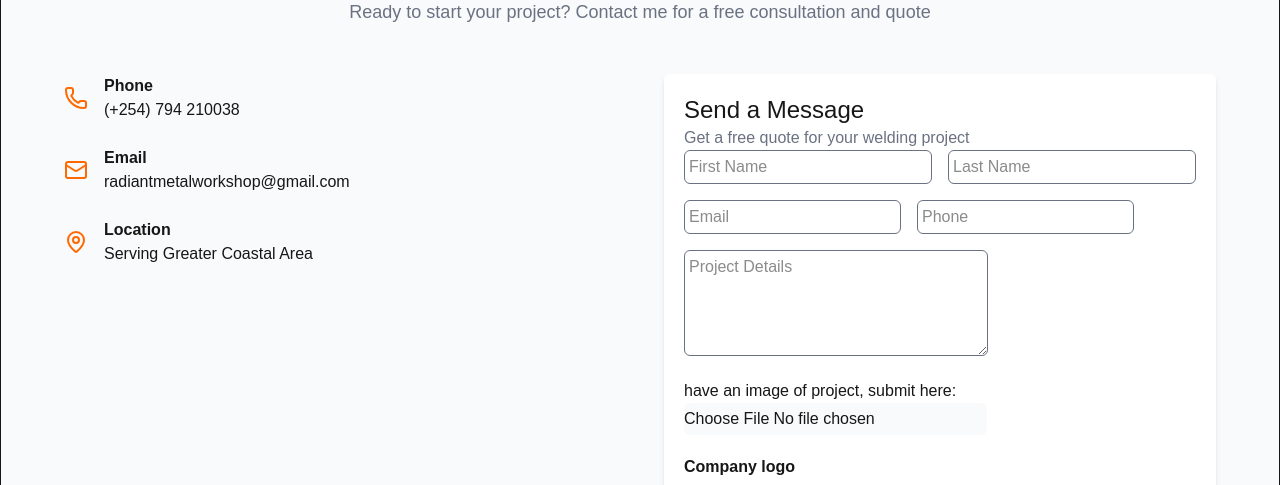
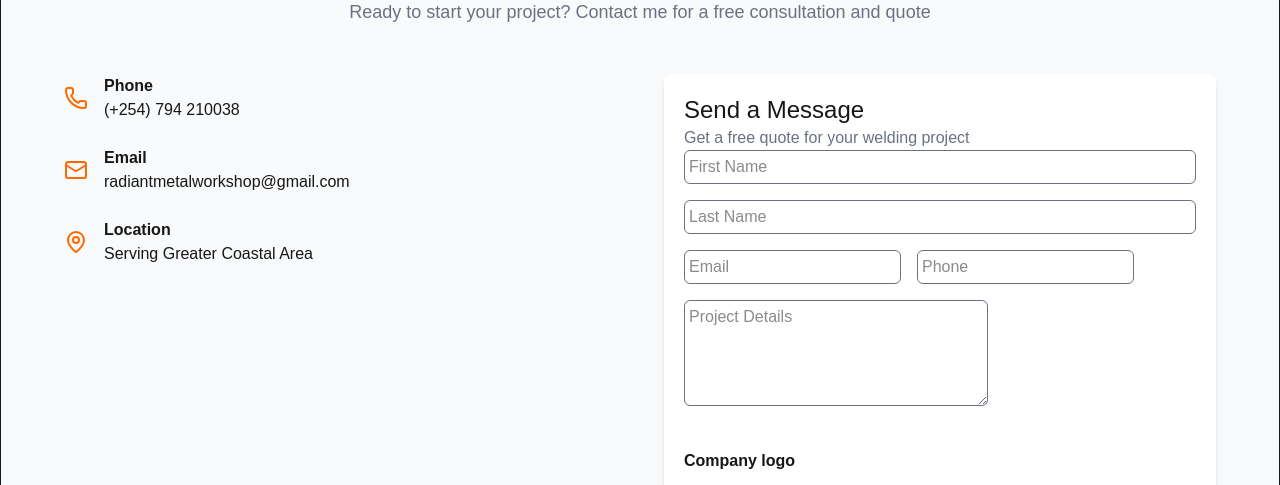
Before and after one commit to cyrilmwalimuke/radiantmetalwork, a Next.js app: page / in a window 1280 px wide. Shown: the part 1951-2436 px from the top of the page. Built offline with nearby package versions, Linux system fonts and the light colour scheme.

Commit message:
random commit

```diff
--- a/app/(components)/GetQuote.jsx
+++ b/app/(components)/GetQuote.jsx
@@ -109,17 +109,13 @@ export default function GetQuote() {
                 <div className='text-gray-500'>Get a free quote for your welding project</div>
               </div>
               <form onSubmit={handleSubmit} className="space-y-4">
-                <div className="grid grid-cols-2 gap-4">
+                <div className="grid grid-cols-1 gap-4">
                   <input placeholder="First Name" id='firstName' onChange={handleChange} className='border-gray-500 border-[1.2px] rounded-md p-1' />
                   <input placeholder="Last Name" id='lastName' onChange={handleChange}  className='border-gray-500 border-[1.2px] rounded-md p-1'/>
                 </div>
                 <input placeholder="Email" id='email' type="email" onChange={handleChange}  className='border-gray-500 border-[1.2px] rounded-md p-1 sm:mr-4'/>
                 <input placeholder="Phone" type="tel" id='tel' onChange={handleChange}  className='border-gray-500 border-[1.2px] rounded-md p-1'/>
                 <textarea cols={30} rows={4} id='details' placeholder="Project Details" onChange={handleChange} className='border-gray-500 border-[1.2px] rounded-md p-1 min-h-[100px]' />
-                <div>
-                    <p>have an image of project, submit here:</p>
-                    <input type="file" className='bg-gray-50 py-1 rounded-md w-fit' />
-                </div>
 
 
                 <div className='mt-5'>
```
